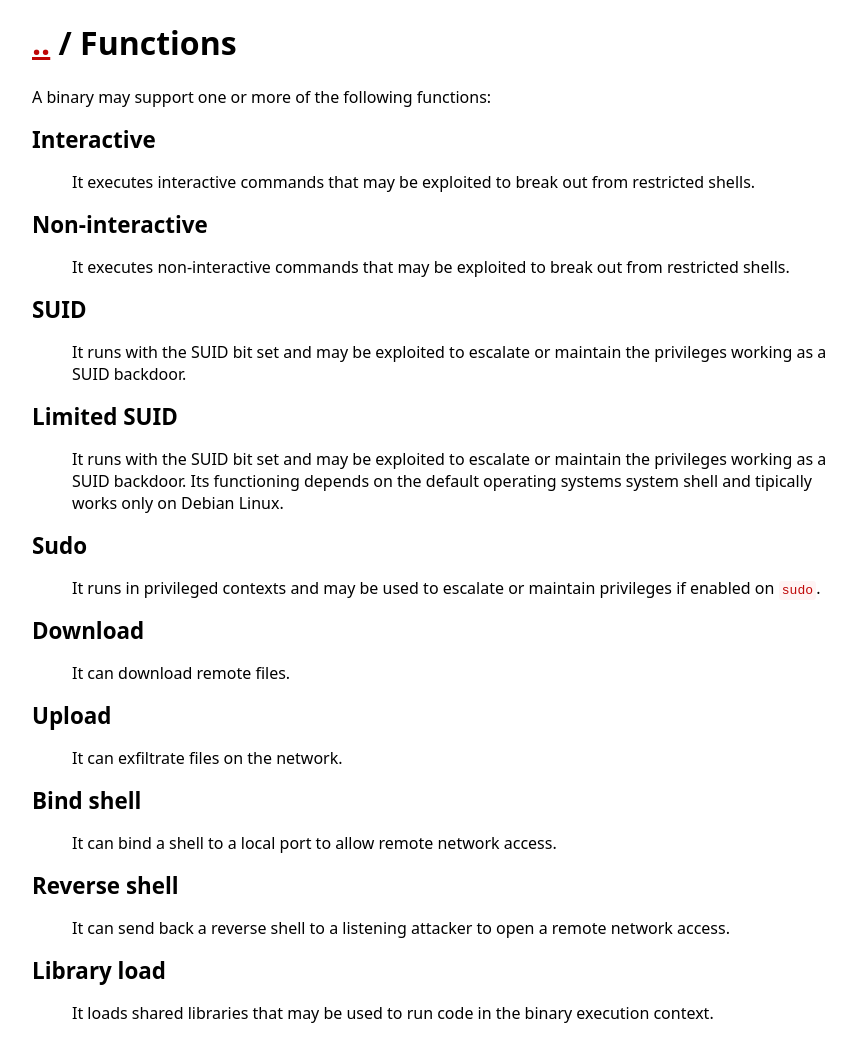
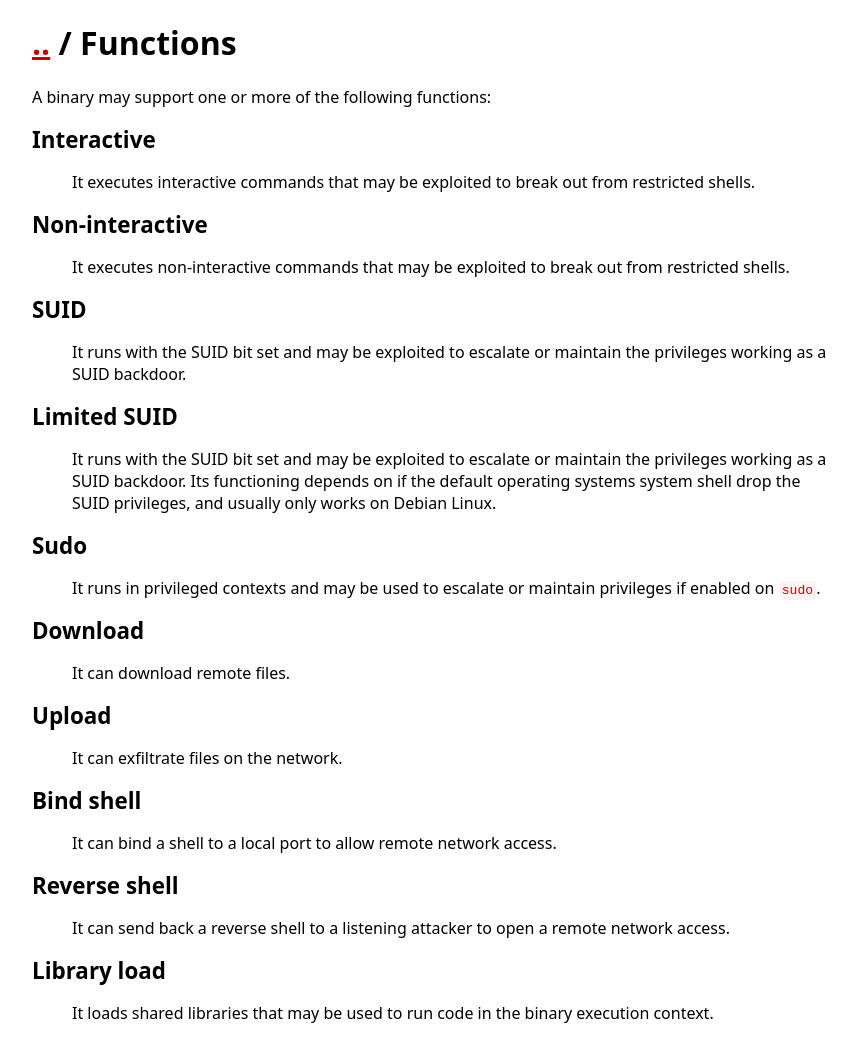
Before and after one commit to GTFOBins/GTFOBins.github.io, a Jekyll site: the page built from functions.md, in a window 1280 px wide. Shown: the whole page, without its empty margins (208-1064 px from the left). Built offline with Jekyll 4.4.1, drawn with Linux system fonts in a browser that asks for light colours.

Commit message:
Better phrasing

```diff
--- a/_data/functions.yml
+++ b/_data/functions.yml
@@ -12,7 +12,7 @@ suid-enabled:
 
 suid-limited:
   label: Limited SUID
-  description: It runs with the SUID bit set and may be exploited to escalate or  maintain the privileges working as a SUID backdoor. Its functioning depends on the default operating systems system shell and tipically works only on Debian Linux.
+  description: It runs with the SUID bit set and may be exploited to escalate or  maintain the privileges working as a SUID backdoor. Its functioning depends on if the default operating systems system shell drop the SUID privileges, and usually only works on Debian Linux.
 
 sudo-enabled:
   label: Sudo
```
